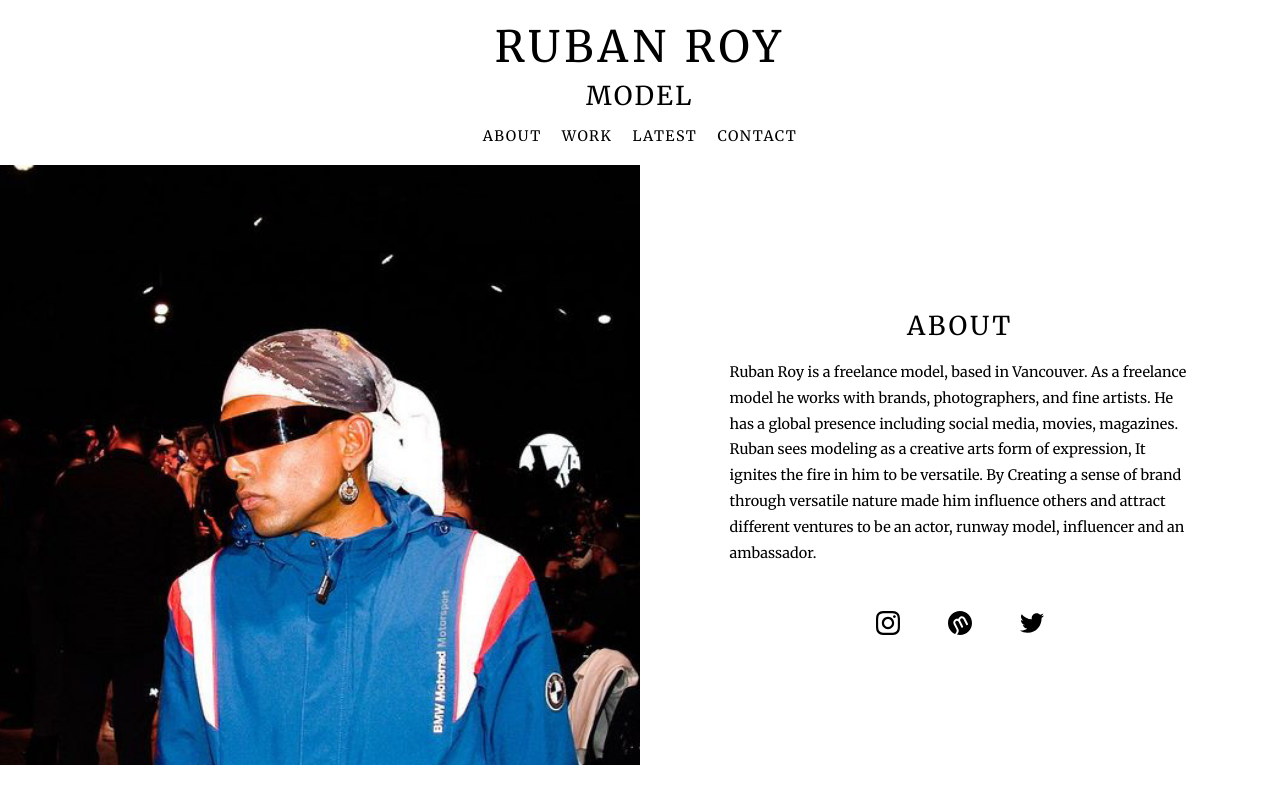
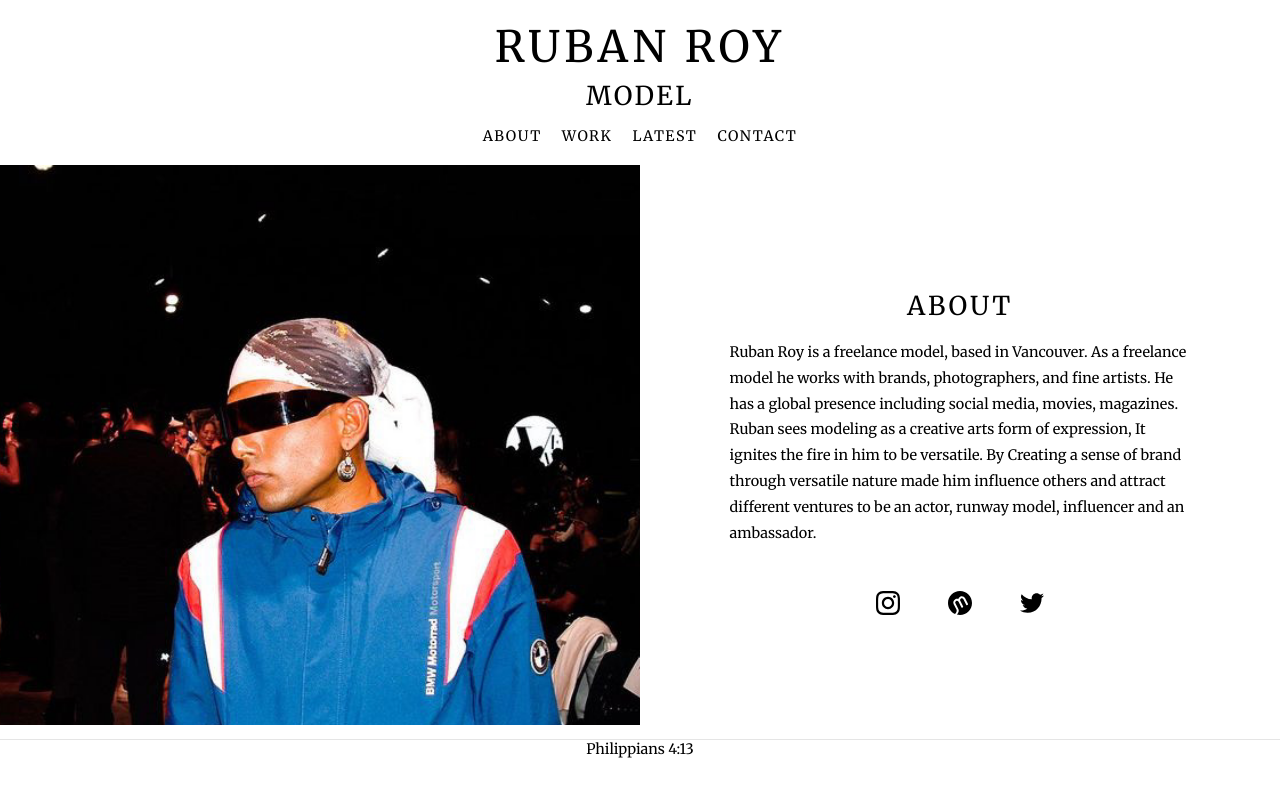
Before and after one commit to Jack-2077/ruban-portfolio, an Astro site: page / in a window 1280 px wide. Built offline with nearby package versions, Linux system fonts and the light colour scheme; Astro itself is replaced by a stand-in of ours.

Commit message:
add: home page styles and footer

```diff
--- /dev/null
+++ b/src/components/Footer.astro
@@ -0,0 +1,17 @@
+<footer>
+  <div class="divider"></div>
+  <span>Philippians 4:13</span>
+</footer>
+<style>
+  footer {
+    text-align: center;
+    font-size: 0.9em;
+    font-family: "Merriweather", serif;
+    margin: 1em 0px 0px;
+  }
+  .divider {
+    width: 100%;
+    border-top: 1px solid rgba(0, 0, 0, 0.1);
+  }
+
+</style>
--- a/src/layouts/Layout.astro
+++ b/src/layouts/Layout.astro
@@ -7,6 +7,7 @@ const { title } = Astro.props;
 
 import { ViewTransitions } from "astro:transitions";
 import Nav from "../components/Nav.astro";
+import Footer from "../components/Footer.astro";
 ---
 
 <!doctype html>
@@ -24,14 +25,6 @@ import Nav from "../components/Nav.astro";
     <meta name="generator" content={Astro.generator} />
     <title>{title}</title>
     <ViewTransitions />
-  </head>
-  <body>
-    <div class="App">
-      <div class="page">
-        <Nav />
-        <slot />
-      </div>
-    </div>
     <style is:global>
       *,
       :after,
@@ -174,5 +167,14 @@ import Nav from "../components/Nav.astro";
         fill: #999999;
       }
     </style>
+  </head>
+  <body>
+    <div class="App">
+      <div class="page">
+        <Nav />
+        <slot />
+      </div>
+    </div>
+    <Footer />
   </body>
 </html>
--- a/src/pages/index.astro
+++ b/src/pages/index.astro
@@ -60,7 +60,7 @@ import TwitterIcon from "../icons/Twitter.astro";
     box-sizing: border-box;
     width: 100%;
     padding: 0px;
-    min-height: 75vh;
+    min-height: 70vh;
 
     display: flex;
     flex-direction: row;
```
